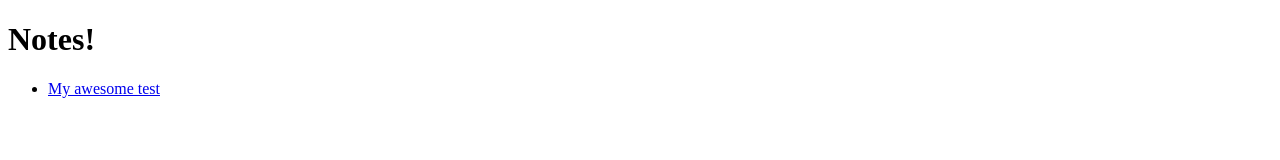
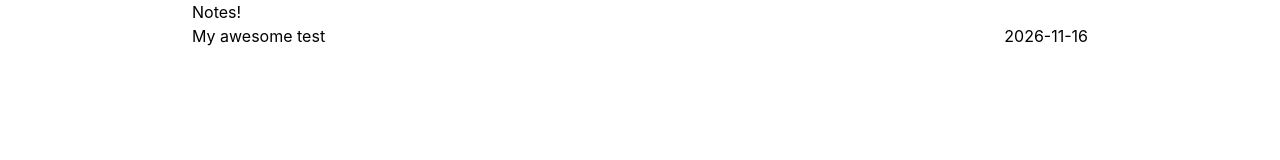
Before and after one commit to mixto/www, an Astro site: page /notes in a window 1280 px wide. Built offline with nearby package versions, Linux system fonts and the light colour scheme; Astro itself is replaced by a stand-in of ours.

Commit message:
notes collection

```diff
--- a/astro.config.ts
+++ b/astro.config.ts
@@ -1,5 +1,8 @@
 // @ts-check
 import { defineConfig } from 'astro/config'
+import tailwindcss from '@tailwindcss/vite'
 
 // https://astro.build/config
-export default defineConfig({})
+export default defineConfig({
+  vite: { plugins: [tailwindcss()] }
+})
--- a/biome.json
+++ b/biome.json
@@ -37,6 +37,11 @@
       "trailingNewline": true
     }
   },
+  "markdown": {
+    "parser": {
+      "frontmatter": true
+    }
+  },
   "assist": {
     "enabled": true,
     "actions": {
--- a/package.json
+++ b/package.json
@@ -11,7 +11,9 @@
     "lint": "biome lint --write"
   },
   "dependencies": {
-    "astro": "^7.4.12"
+    "@tailwindcss/vite": "^4.3.5",
+    "astro": "^7.4.13",
+    "tailwindcss": "^4.3.5"
   },
   "devDependencies": {
     "@biomejs/biome": "2.6.8"
--- /dev/null
+++ b/src/components/ui/Note.astro
@@ -0,0 +1,16 @@
+---
+import type { CollectionEntry } from 'astro:content'
+
+interface Props {
+  note: CollectionEntry<'notes'>
+}
+
+const { note } = Astro.props
+---
+
+<a href={`/notes/${note.id}`}>
+  <div class="flex items-center justify-between">
+    <h3>{note.data.title}</h3>
+    <span>{note.data.date}</span>
+  </div>
+</a>
--- a/src/content.config.ts
+++ b/src/content.config.ts
@@ -2,14 +2,14 @@ import { glob } from 'astro/loaders'
 import { z } from 'astro/zod'
 import { defineCollection } from 'astro:content'
 
-const notes = defineCollection({
+export const collections = {
+  notes: defineCollection({
     loader: glob({ pattern: '**/*.md', base: './src/content/notes' }),
     schema: z.object({
-    title: z.string().min(3).max(30).trim(),
+      title: z.string().min(3).max(30),
       description: z.string().max(60).optional(),
       date: z.iso.date(),
       draft: z.boolean().optional().default(false)
     })
   })
-
-export const collections = { notes }
+}
--- a/src/layouts/Layout.astro
+++ b/src/layouts/Layout.astro
@@ -1,5 +1,6 @@
 ---
 import Head from '@components/Head.astro'
+import '@styles/global.css'
 
 interface Props {
   title?: string
@@ -11,6 +12,8 @@ const { title = 'Astro' } = Astro.props
 <html lang="en">
   <Head {title} />
   <body>
-    <slot />
+    <div class="m-auto max-w-4xl w-[90%]">
+      <slot />
+    </div>
   </body>
 </html>
--- a/src/pages/notes/[note].astro
+++ b/src/pages/notes/[id].astro
@@ -1,22 +1,17 @@
 ---
 import Layout from '@layouts/Layout.astro'
 import type { GetStaticPaths } from 'astro'
-import type { CollectionEntry } from 'astro:content'
 import { getCollection, render } from 'astro:content'
 
 export const getStaticPaths = (async () => {
   const notes = await getCollection('notes')
   return notes.map((note) => {
     return {
-      params: { note: note.id },
+      params: { id: note.id },
       props: { note }
     }
   })
 }) satisfies GetStaticPaths
-
-interface Props {
-  note: CollectionEntry<'notes'>
-}
 
 const { note } = Astro.props
 const { Content } = await render(note)
--- a/src/pages/notes/index.astro
+++ b/src/pages/notes/index.astro
@@ -1,19 +1,16 @@
 ---
+import Note from '@components/ui/Note.astro'
 import Layout from '@layouts/Layout.astro'
 import { getCollection } from 'astro:content'
 
-const notes = await getCollection('notes')
+const notes = (await getCollection('notes'))
+  .sort((a, b) => b.data.date.localeCompare(a.data.date))
+  .filter((n) => n.data.draft !== true)
 ---
 
 <Layout title="Notes">
   <h1>Notes!</h1>
-  <ul>
-    {notes.map((note) => (
-      <li>
-        <a href={`notes/${note.id}`}>
-          {note.data.title}
-        </a>
-      </li>
-    ))}
+  <ul class="grid grid-cols-1">
+    {notes.map((note) => <Note {note} />)}
   </ul>
 </Layout>
--- /dev/null
+++ b/src/styles/global.css
@@ -0,0 +1,9 @@
+@import "tailwindcss";
+
+@layer base {
+  html,
+  body {
+    width: 100%;
+    height: 100%;
+  }
+}
--- a/tsconfig.json
+++ b/tsconfig.json
@@ -9,7 +9,8 @@
     "paths": {
       "@components/*": ["./src/components/*"],
       "@content/*": ["./src/content/*"],
-      "@layouts/*": ["./src/layouts/*"]
+      "@layouts/*": ["./src/layouts/*"],
+      "@styles/*": ["./src/styles/*"]
     }
   }
 }
```
Also changed, not shown: src/content/notes/example.md (+1 -1 lines), pnpm-lock.yaml. Lines whose indentation alone changed are shown as unchanged.
